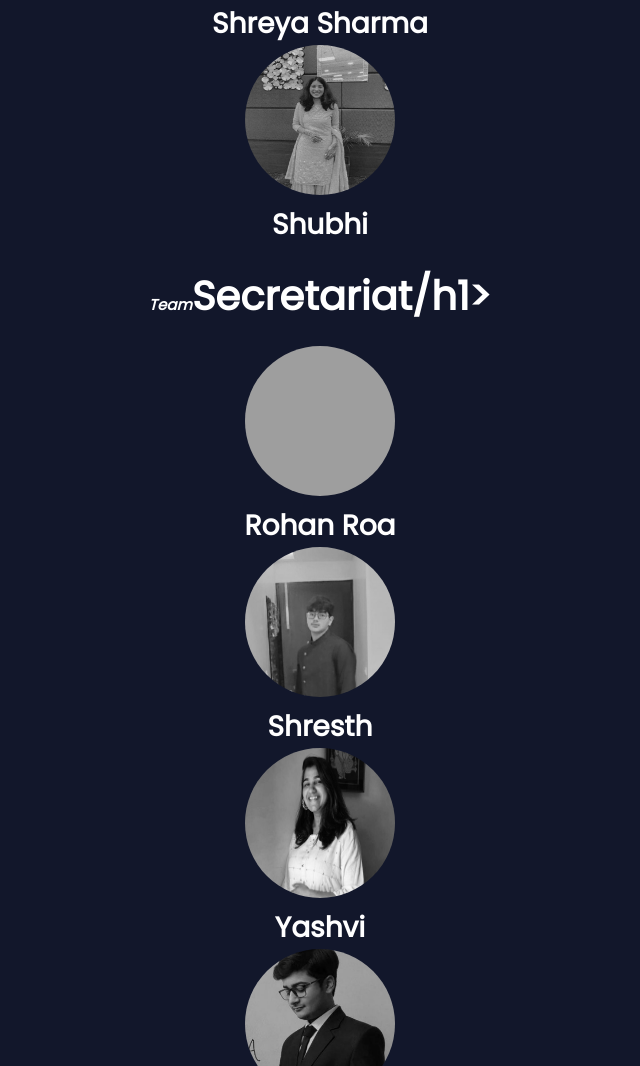
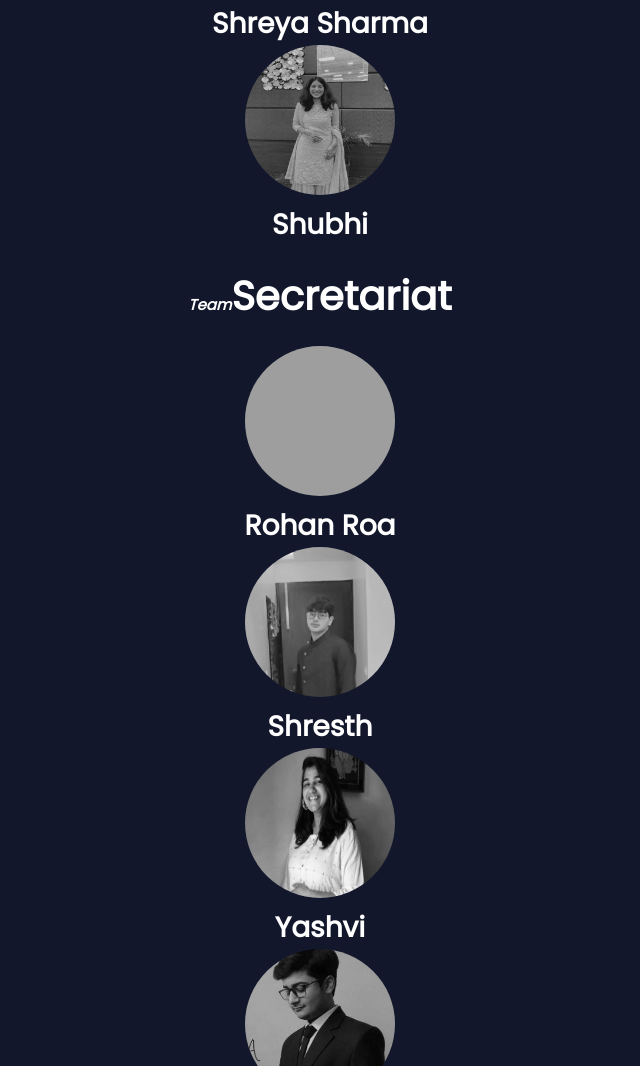
Before and after one commit to rakshith77/munityi-github.io, a plain HTML site: page teammunity.html in a window 1280 px wide. Shown: the part 1281-2347 px from the top of the page, without its empty margins (320-960 px from the left). Drawn offline with Linux system fonts and the light colour scheme; grey boxes are pictures that could not be loaded.

Commit message:
Update teammunity.html

```diff
--- a/teammunity.html
+++ b/teammunity.html
@@ -64,7 +64,7 @@
       </div>
 
   <div class="container">
-    <h1 class="heading"><span>Team</span>Secretariat/h1>
+    <h1 class="heading"><span>Team</span>Secretariat</h1>
 
       </div>
       <div class="profile">
```
